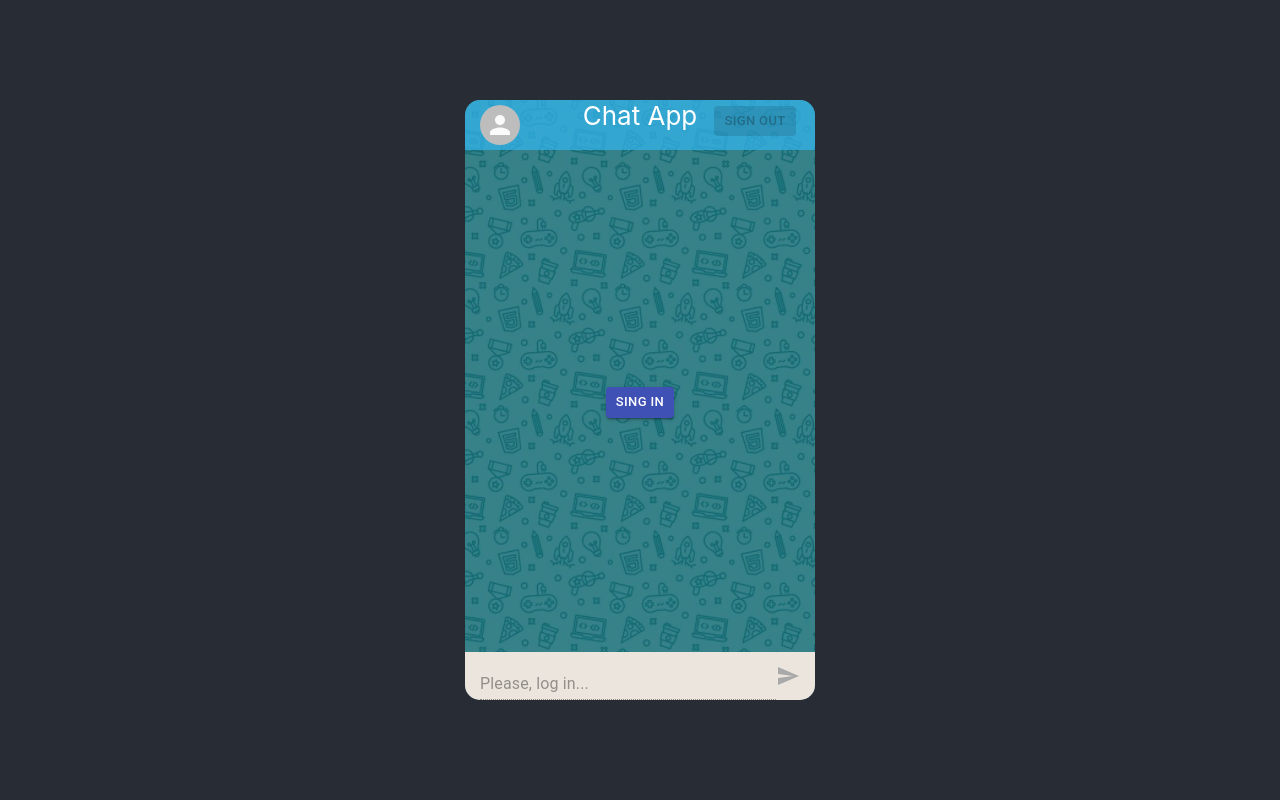
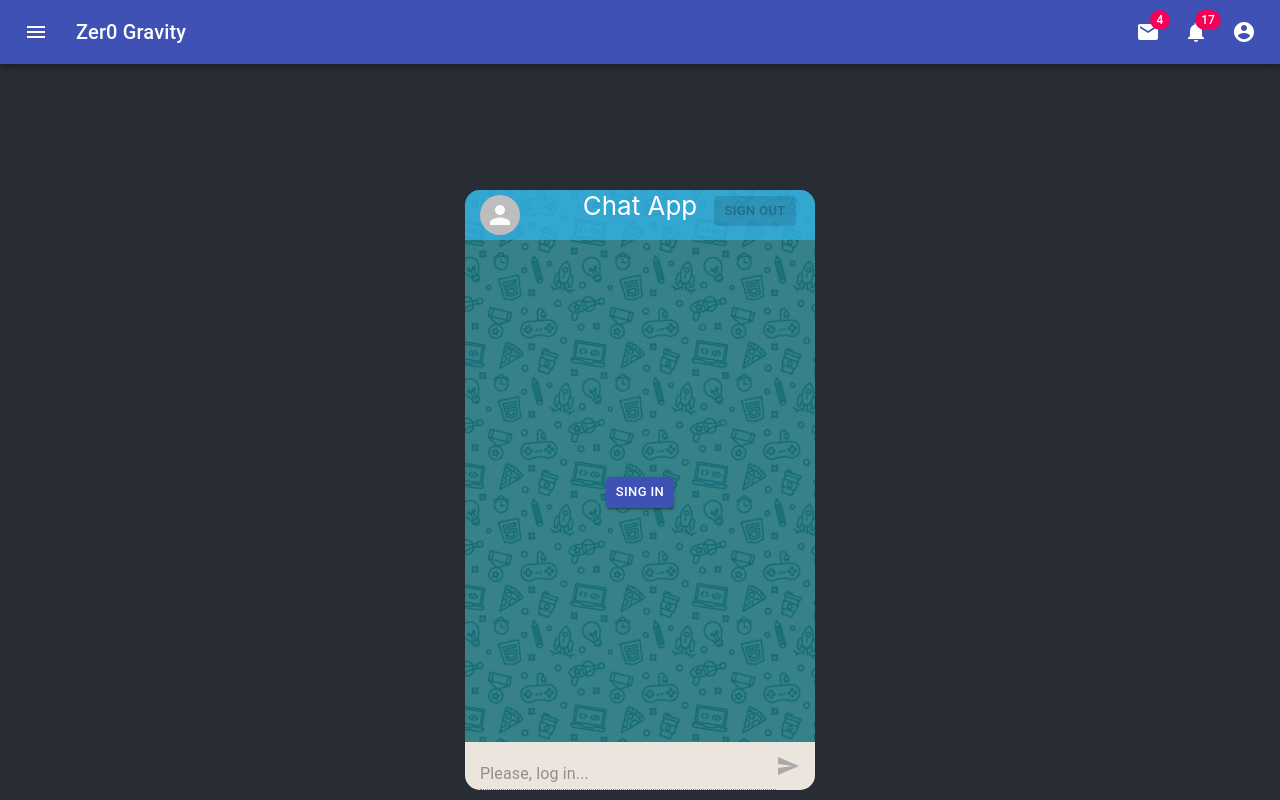
Before and after one commit to TeacHKal/webapp-react-ts, a React (Create React App) app: page / in a window 1280 px wide. Built offline with nearby package versions, Linux system fonts and the light colour scheme; no server answers.

Commit message:
AppBar mui impl

```diff
--- a/src/App.css
+++ b/src/App.css
@@ -13,7 +13,7 @@
   }
 }
 
-.App-header {
+.App-body {
   background-color: #282c34;
   min-height: 100vh;
   display: flex;
--- a/src/App.js
+++ b/src/App.js
@@ -1,14 +1,15 @@
 import React from 'react';
 import './App.css';
 import { ChatApp} from "./components/chatapp";
+import { Header } from './screens/header';
 
 function App() {
   return (
     <div className="App">
-      <header className="App-header">
-
+      <div className="App-body">
+        <Header/>
         <ChatApp width={350} height={600}/>
-      </header>
+      </div>
     </div>
   );
 }
--- /dev/null
+++ b/src/components/primaryAppBar/index.tsx
@@ -0,0 +1,199 @@
+import React from 'react';
+import { fade, makeStyles, Theme, createStyles } from '@material-ui/core/styles';
+import AppBar from '@material-ui/core/AppBar';
+import Toolbar from '@material-ui/core/Toolbar';
+import IconButton from '@material-ui/core/IconButton';
+import Typography from '@material-ui/core/Typography';
+import Badge from '@material-ui/core/Badge';
+import MenuItem from '@material-ui/core/MenuItem';
+import Menu from '@material-ui/core/Menu';
+import MenuIcon from '@material-ui/icons/Menu';
+import AccountCircle from '@material-ui/icons/AccountCircle';
+import MailIcon from '@material-ui/icons/Mail';
+import NotificationsIcon from '@material-ui/icons/Notifications';
+import MoreIcon from '@material-ui/icons/MoreVert';
+
+const useStyles = makeStyles((theme: Theme) =>
+    createStyles({
+        grow: {
+            flexGrow: 1,
+            width: '100%',
+        },
+        menuButton: {
+            marginRight: theme.spacing(2),
+        },
+        title: {
+            display: 'none',
+            [theme.breakpoints.up('sm')]: {
+                display: 'block',
+            },
+            overflow: 'visible',
+        },
+
+        inputRoot: {
+            color: 'inherit',
+        },
+        inputInput: {
+            padding: theme.spacing(1, 1, 1, 0),
+            // vertical padding + font size from searchIcon
+            paddingLeft: `calc(1em + ${theme.spacing(4)}px)`,
+            transition: theme.transitions.create('width'),
+            width: '100%',
+            [theme.breakpoints.up('md')]: {
+                width: '20ch',
+            },
+        },
+        sectionDesktop: {
+            display: 'none',
+            [theme.breakpoints.up('md')]: {
+                display: 'flex',
+            },
+        },
+        sectionMobile: {
+            display: 'flex',
+            [theme.breakpoints.up('md')]: {
+                display: 'none',
+            },
+        },
+    }),
+);
+
+export const PrimaryAppBar: React.FC = () => {
+    const classes = useStyles();
+    const [anchorEl, setAnchorEl] = React.useState<null | HTMLElement>(null);
+    const [mobileMoreAnchorEl, setMobileMoreAnchorEl] = React.useState<null | HTMLElement>(null);
+
+    const isMenuOpen = Boolean(anchorEl);
+    const isMobileMenuOpen = Boolean(mobileMoreAnchorEl);
+
+    const handleProfileMenuOpen = (event: React.MouseEvent<HTMLElement>) => {
+        setAnchorEl(event.currentTarget);
+    };
+
+    const handleMobileMenuClose = () => {
+        setMobileMoreAnchorEl(null);
+    };
+
+    const handleMenuClose = () => {
+        setAnchorEl(null);
+        handleMobileMenuClose();
+    };
+
+    const handleMobileMenuOpen = (event: React.MouseEvent<HTMLElement>) => {
+        setMobileMoreAnchorEl(event.currentTarget);
+    };
+
+    const menuId = 'primary-search-account-menu';
+    const renderMenu = (
+        <Menu
+            anchorEl={anchorEl}
+            anchorOrigin={{ vertical: 'top', horizontal: 'right' }}
+            id={menuId}
+            keepMounted
+            transformOrigin={{ vertical: 'top', horizontal: 'right' }}
+            open={isMenuOpen}
+            onClose={handleMenuClose}
+        >
+            <MenuItem onClick={handleMenuClose}>Profile</MenuItem>
+            <MenuItem onClick={handleMenuClose}>My account</MenuItem>
+        </Menu>
+    );
+
+    const mobileMenuId = 'primary-search-account-menu-mobile';
+    const renderMobileMenu = (
+        <Menu
+            anchorEl={mobileMoreAnchorEl}
+            anchorOrigin={{ vertical: 'top', horizontal: 'right' }}
+            id={mobileMenuId}
+            keepMounted
+            transformOrigin={{ vertical: 'top', horizontal: 'right' }}
+            open={isMobileMenuOpen}
+            onClose={handleMobileMenuClose}
+        >
+            <MenuItem>
+                <IconButton aria-label="show 4 new mails" color="inherit">
+                    <Badge badgeContent={4} color="secondary">
+                        <MailIcon />
+                    </Badge>
+                </IconButton>
+                <p>Messages</p>
+            </MenuItem>
+            <MenuItem>
+                <IconButton aria-label="show 11 new notifications" color="inherit">
+                    <Badge badgeContent={11} color="secondary">
+                        <NotificationsIcon />
+                    </Badge>
+                </IconButton>
+                <p>Notifications</p>
+            </MenuItem>
+            <MenuItem onClick={handleProfileMenuOpen}>
+                <IconButton
+                    aria-label="account of current user"
+                    aria-controls="primary-search-account-menu"
+                    aria-haspopup="true"
+                    color="inherit"
+                >
+                    <AccountCircle />
+                </IconButton>
+                <p>Profile</p>
+            </MenuItem>
+        </Menu>
+    );
+
+    return (
+        <div className={classes.grow}>
+            <AppBar position="static">
+                <Toolbar>
+                    <IconButton
+                        edge="start"
+                        className={classes.menuButton}
+                        color="inherit"
+                        aria-label="open drawer"
+                    >
+                        <MenuIcon />
+                    </IconButton>
+                    <Typography className={classes.title} variant="h6" noWrap>
+                        Zer0 Gravity
+                    </Typography>
+
+                    <div className={classes.grow} />
+                    <div className={classes.sectionDesktop}>
+                        <IconButton aria-label="show 4 new mails" color="inherit">
+                            <Badge badgeContent={4} color="secondary">
+                                <MailIcon />
+                            </Badge>
+                        </IconButton>
+                        <IconButton aria-label="show 17 new notifications" color="inherit">
+                            <Badge badgeContent={17} color="secondary">
+                                <NotificationsIcon />
+                            </Badge>
+                        </IconButton>
+                        <IconButton
+                            edge="end"
+                            aria-label="account of current user"
+                            aria-controls={menuId}
+                            aria-haspopup="true"
+                            onClick={handleProfileMenuOpen}
+                            color="inherit"
+                        >
+                            <AccountCircle />
+                        </IconButton>
+                    </div>
+                    <div className={classes.sectionMobile}>
+                        <IconButton
+                            aria-label="show more"
+                            aria-controls={mobileMenuId}
+                            aria-haspopup="true"
+                            onClick={handleMobileMenuOpen}
+                            color="inherit"
+                        >
+                            <MoreIcon />
+                        </IconButton>
+                    </div>
+                </Toolbar>
+            </AppBar>
+            {renderMobileMenu}
+            {renderMenu}
+        </div>
+    );
+}
--- /dev/null
+++ b/src/screens/header/index.tsx
@@ -0,0 +1,9 @@
+import React from 'react';
+import { PrimaryAppBar } from '../../components/primaryAppBar';
+
+export const Header: React.FC = () => {
+
+    return(
+        <PrimaryAppBar />
+    );
+}
```
